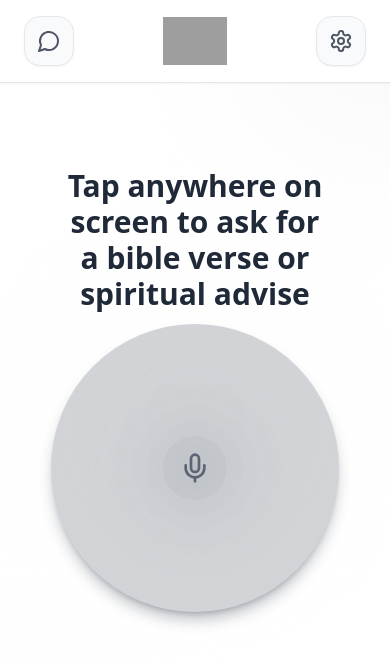
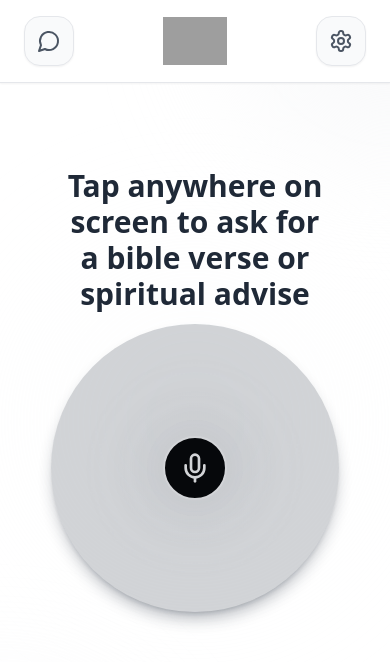
Before and after one commit to rergisb/biblev2, a React (Vite) app: page / in a window 390 px wide. Shown: the top 662 px of the page. Built offline with nearby package versions, Linux system fonts and the light colour scheme; no server answers; grey boxes are pictures that could not be loaded.

Commit message:
Update microphone icon with black background and white outline

```diff
--- a/src/components/VoiceVisualizer.tsx
+++ b/src/components/VoiceVisualizer.tsx
@@ -235,30 +235,26 @@ export const VoiceVisualizer: React.FC<VoiceVisualizerProps> = ({
             ? 'bg-gray-700/10 shadow-lg shadow-gray-700/20'
             : 'bg-gray-100/50'
         }`}>
-          <div className={`w-16 h-16 rounded-full flex items-center justify-center transition-all duration-300 ${
+          <div className={`w-16 h-16 rounded-full flex items-center justify-center transition-all duration-300 border-2 ${
             isProcessing
-              ? 'bg-gray-600/20 animate-pulse'
+              ? 'bg-black border-white animate-pulse'
               : isRecording
-              ? 'bg-gray-800/20 animate-pulse'
+              ? 'bg-black border-white animate-pulse'
               : isPlaying
-              ? 'bg-gray-700/20 animate-pulse'
-              : 'bg-gray-200/50'
+              ? 'bg-gray-700/20 border-gray-300 animate-pulse'
+              : 'bg-black border-white'
           } ${(isPlaying || isProcessing) ? 'pointer-events-auto cursor-pointer' : ''}`}
           onClick={(isPlaying || isProcessing) ? onClick : undefined}>
             {isPlaying ? (
               <Square className="w-6 h-6 text-gray-700 fill-current" />
             ) : isProcessing ? (
               <div className="flex items-center justify-center">
-                <div className="w-2 h-2 bg-gray-600 rounded-full animate-bounce"></div>
-                <div className="w-2 h-2 bg-gray-700 rounded-full animate-bounce mx-1" style={{ animationDelay: '0.1s' }}></div>
-                <div className="w-2 h-2 bg-gray-600 rounded-full animate-bounce" style={{ animationDelay: '0.2s' }}></div>
+                <div className="w-2 h-2 bg-white rounded-full animate-bounce"></div>
+                <div className="w-2 h-2 bg-white rounded-full animate-bounce mx-1" style={{ animationDelay: '0.1s' }}></div>
+                <div className="w-2 h-2 bg-white rounded-full animate-bounce" style={{ animationDelay: '0.2s' }}></div>
               </div>
             ) : (
-              <Mic className={`w-8 h-8 transition-colors duration-300 ${
-                isRecording
-                  ? 'text-gray-800'
-                  : 'text-gray-500'
-              }`} />
+              <Mic className="w-8 h-8 text-white" />
             )}
           </div>
         </div>
```
